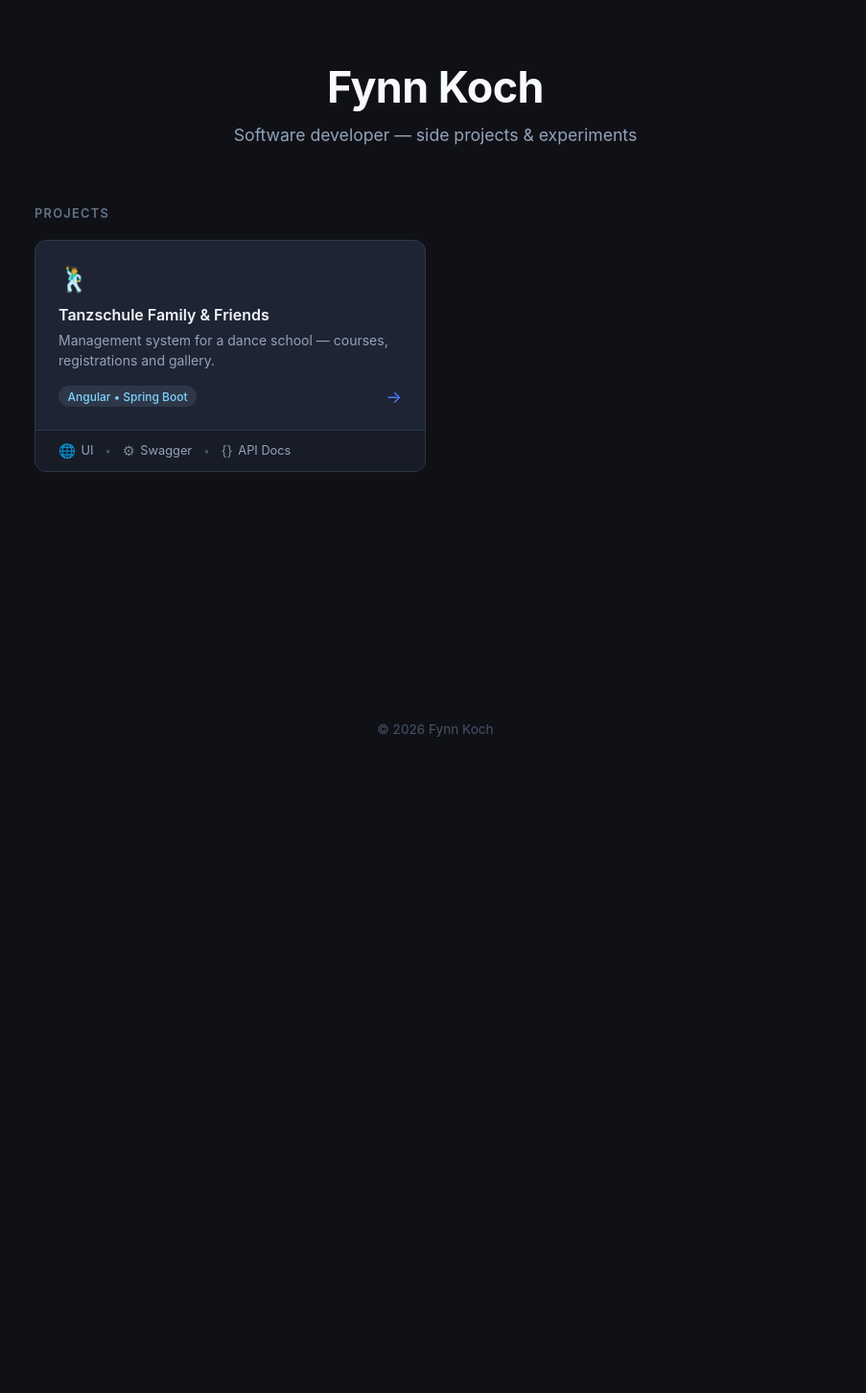
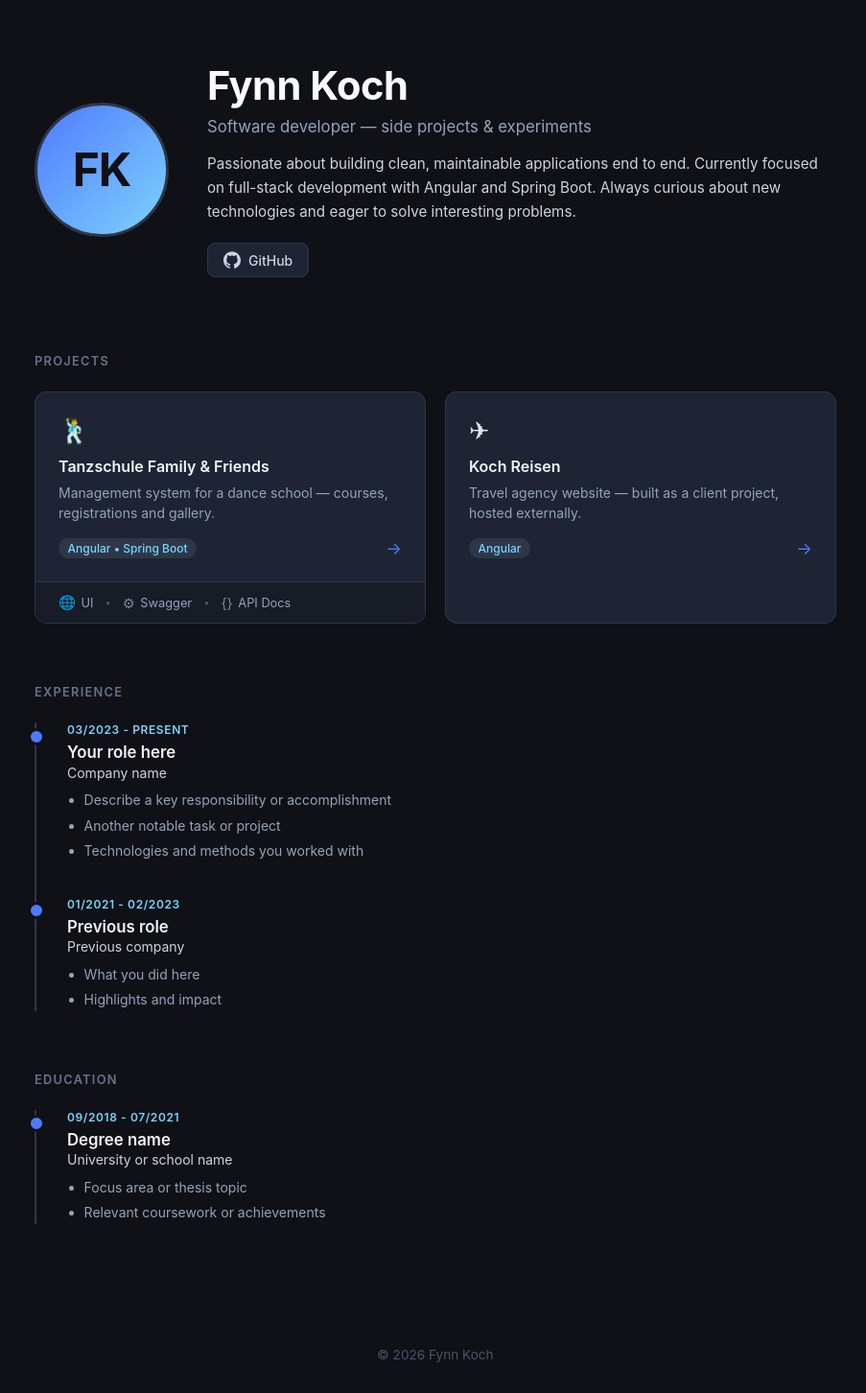
Before and after one commit to xK0ch/fynn-koch-landingpage, an Angular app: page / in a window 1280 px wide. Shown: the whole page at 96% size, without its empty margins (186-1089 px from the left). Before the commit the page ends 800 px from the top, so only its background shows below. Built offline with nearby package versions, Linux system fonts and the light colour scheme.

Commit message:
Add picture, description and cv

```diff
--- a/src/app/app.html
+++ b/src/app/app.html
@@ -1,10 +1,26 @@
 <main>
-  <header>
-    <h1>Fynn Koch</h1>
-    <p>Software developer &mdash; side projects &amp; experiments</p>
-  </header>
+  <section class="hero">
+    <div class="avatar" aria-label="Profile photo placeholder">FK</div>
+    <div class="hero-text">
+      <h1>Fynn Koch</h1>
+      <p class="tagline">Software developer &mdash; side projects &amp; experiments</p>
+      <p class="about">
+        Passionate about building clean, maintainable applications end to end.
+        Currently focused on full-stack development with Angular and Spring Boot.
+        Always curious about new technologies and eager to solve interesting problems.
+      </p>
+      <div class="social">
+        <a href="https://github.com/xK0ch" target="_blank" rel="noopener noreferrer">
+          <svg width="18" height="18" viewBox="0 0 24 24" fill="currentColor" aria-hidden="true">
+            <path d="M12 .297c-6.63 0-12 5.373-12 12 0 5.303 3.438 9.8 8.205 11.385.6.113.82-.258.82-.577 0-.285-.01-1.04-.015-2.04-3.338.724-4.042-1.61-4.042-1.61C4.422 18.07 3.633 17.7 3.633 17.7c-1.087-.744.084-.729.084-.729 1.205.084 1.838 1.236 1.838 1.236 1.07 1.835 2.809 1.305 3.495.998.108-.776.417-1.305.76-1.605-2.665-.3-5.466-1.332-5.466-5.93 0-1.31.465-2.38 1.235-3.22-.135-.303-.54-1.523.105-3.176 0 0 1.005-.322 3.3 1.23.96-.267 1.98-.399 3-.405 1.02.006 2.04.138 3 .405 2.28-1.552 3.285-1.23 3.285-1.23.645 1.653.24 2.873.12 3.176.765.84 1.23 1.91 1.23 3.22 0 4.61-2.805 5.625-5.475 5.92.42.36.81 1.096.81 2.22 0 1.606-.015 2.896-.015 3.286 0 .315.21.69.825.57C20.565 22.092 24 17.592 24 12.297c0-6.627-5.373-12-12-12"/>
+          </svg>
+          GitHub
+        </a>
+      </div>
+    </div>
+  </section>
 
-  <section>
+  <section class="section">
     <h2>Projects</h2>
     <div class="projects">
 
@@ -35,6 +51,60 @@
         </div>
       </article>
 
+      <article class="card">
+        <a class="card-main" href="https://koch-reisen.de" target="_blank" rel="noopener noreferrer">
+          <span class="card-icon">&#9992;</span>
+          <div class="card-body">
+            <h3>Koch Reisen</h3>
+            <p>Travel agency website &mdash; built as a client project, hosted externally.</p>
+          </div>
+          <div class="card-footer">
+            <span class="tag">Angular</span>
+            <span class="arrow">&#8594;</span>
+          </div>
+        </a>
+      </article>
+
+    </div>
+  </section>
+
+  <section class="section">
+    <h2>Experience</h2>
+    <div class="timeline">
+      @for (entry of experience; track entry.subtitle + entry.period) {
+        <div class="timeline-item">
+          <div class="timeline-period">{{ entry.period }}</div>
+          <div class="timeline-content">
+            <h3>{{ entry.title }}</h3>
+            <p class="timeline-subtitle">{{ entry.subtitle }}</p>
+            <ul>
+              @for (detail of entry.details; track detail) {
+                <li>{{ detail }}</li>
+              }
+            </ul>
+          </div>
+        </div>
+      }
+    </div>
+  </section>
+
+  <section class="section">
+    <h2>Education</h2>
+    <div class="timeline">
+      @for (entry of education; track entry.subtitle + entry.period) {
+        <div class="timeline-item">
+          <div class="timeline-period">{{ entry.period }}</div>
+          <div class="timeline-content">
+            <h3>{{ entry.title }}</h3>
+            <p class="timeline-subtitle">{{ entry.subtitle }}</p>
+            <ul>
+              @for (detail of entry.details; track detail) {
+                <li>{{ detail }}</li>
+              }
+            </ul>
+          </div>
+        </div>
+      }
     </div>
   </section>
 </main>
--- a/src/app/app.scss
+++ b/src/app/app.scss
@@ -12,32 +12,107 @@ main {
   padding: 4rem 2rem 2rem;
 }
 
-header {
-  text-align: center;
-  margin-bottom: 4rem;
+/* ---------- Hero ---------- */
+
+.hero {
+  display: flex;
+  gap: 2.5rem;
+  align-items: center;
+  margin-bottom: 5rem;
+
+  @media (max-width: 640px) {
+    flex-direction: column;
+    text-align: center;
+    gap: 1.5rem;
+  }
+}
+
+.avatar {
+  flex-shrink: 0;
+  width: 140px;
+  height: 140px;
+  border-radius: 50%;
+  background: linear-gradient(135deg, #4f7aff 0%, #7dd3fc 100%);
+  display: flex;
+  align-items: center;
+  justify-content: center;
+  font-size: 3rem;
+  font-weight: 700;
+  color: #0f1117;
+  letter-spacing: -1px;
+  border: 3px solid #2d3748;
+}
+
+.hero-text {
+  flex: 1;
 
   h1 {
-    font-size: 2.8rem;
+    font-size: 2.6rem;
     font-weight: 700;
     color: #f8fafc;
     letter-spacing: -0.5px;
-  }
-
-  p {
-    margin-top: 0.75rem;
-    color: #94a3b8;
-    font-size: 1.1rem;
+    margin-bottom: 0.5rem;
   }
 }
 
-section h2 {
-  font-size: 0.8rem;
-  font-weight: 600;
-  letter-spacing: 0.1em;
-  text-transform: uppercase;
-  color: #64748b;
+.tagline {
+  color: #94a3b8;
+  font-size: 1.05rem;
+  margin-bottom: 1rem;
+}
+
+.about {
+  color: #cbd5e1;
+  font-size: 0.95rem;
+  line-height: 1.65;
   margin-bottom: 1.25rem;
 }
+
+.social {
+  display: flex;
+  gap: 0.75rem;
+
+  @media (max-width: 640px) {
+    justify-content: center;
+  }
+
+  a {
+    display: inline-flex;
+    align-items: center;
+    gap: 0.5rem;
+    color: #cbd5e1;
+    text-decoration: none;
+    background: #1e2433;
+    border: 1px solid #2d3748;
+    border-radius: 8px;
+    padding: 0.5rem 1rem;
+    font-size: 0.875rem;
+    font-weight: 500;
+    transition: border-color 0.2s, color 0.2s;
+
+    &:hover {
+      border-color: #4f7aff;
+      color: #f8fafc;
+    }
+  }
+}
+
+/* ---------- Sections ---------- */
+
+.section {
+  margin-bottom: 4rem;
+
+  h2 {
+    font-size: 0.8rem;
+    font-weight: 600;
+    letter-spacing: 0.1em;
+    text-transform: uppercase;
+    color: #64748b;
+    margin-bottom: 1.5rem;
+  }
+}
+
+/* ---------- Projects ---------- */
 
 .projects {
   display: grid;
@@ -142,6 +217,73 @@ section h2 {
   }
 }
 
+/* ---------- Timeline (Experience & Education) ---------- */
+
+.timeline {
+  position: relative;
+  padding-left: 2rem;
+  border-left: 2px solid #2d3748;
+}
+
+.timeline-item {
+  position: relative;
+  padding-bottom: 2rem;
+
+  &:last-child {
+    padding-bottom: 0;
+  }
+
+  &::before {
+    content: '';
+    position: absolute;
+    left: -2.55rem;
+    top: 0.35rem;
+    width: 12px;
+    height: 12px;
+    border-radius: 50%;
+    background: #4f7aff;
+    border: 3px solid #0f1117;
+    box-sizing: content-box;
+  }
+}
+
+.timeline-period {
+  font-size: 0.75rem;
+  font-weight: 600;
+  letter-spacing: 0.05em;
+  color: #7dd3fc;
+  text-transform: uppercase;
+  margin-bottom: 0.4rem;
+}
+
+.timeline-content {
+  h3 {
+    font-size: 1.05rem;
+    font-weight: 600;
+    color: #f1f5f9;
+    margin-bottom: 0.15rem;
+  }
+
+  ul {
+    margin-top: 0.6rem;
+    padding-left: 1.1rem;
+
+    li {
+      font-size: 0.875rem;
+      color: #94a3b8;
+      line-height: 1.6;
+      margin-bottom: 0.25rem;
+    }
+  }
+}
+
+.timeline-subtitle {
+  font-size: 0.875rem;
+  color: #cbd5e1;
+}
+
+/* ---------- Footer ---------- */
+
 footer {
   text-align: center;
   padding: 2rem;
--- a/src/app/app.ts
+++ b/src/app/app.ts
@@ -1,8 +1,49 @@
 import { Component } from '@angular/core';
+
+interface TimelineEntry {
+  period: string;
+  title: string;
+  subtitle: string;
+  details: string[];
+}
 
 @Component({
   selector: 'app-root',
   templateUrl: './app.html',
   styleUrl: './app.scss'
 })
-export class App {}
+export class App {
+  protected readonly experience: TimelineEntry[] = [
+    {
+      period: '03/2023 - Present',
+      title: 'Your role here',
+      subtitle: 'Company name',
+      details: [
+        'Describe a key responsibility or accomplishment',
+        'Another notable task or project',
+        'Technologies and methods you worked with'
+      ]
+    },
+    {
+      period: '01/2021 - 02/2023',
+      title: 'Previous role',
+      subtitle: 'Previous company',
+      details: [
+        'What you did here',
+        'Highlights and impact'
+      ]
+    }
+  ];
+
+  protected readonly education: TimelineEntry[] = [
+    {
+      period: '09/2018 - 07/2021',
+      title: 'Degree name',
+      subtitle: 'University or school name',
+      details: [
+        'Focus area or thesis topic',
+        'Relevant coursework or achievements'
+      ]
+    }
+  ];
+}
```
